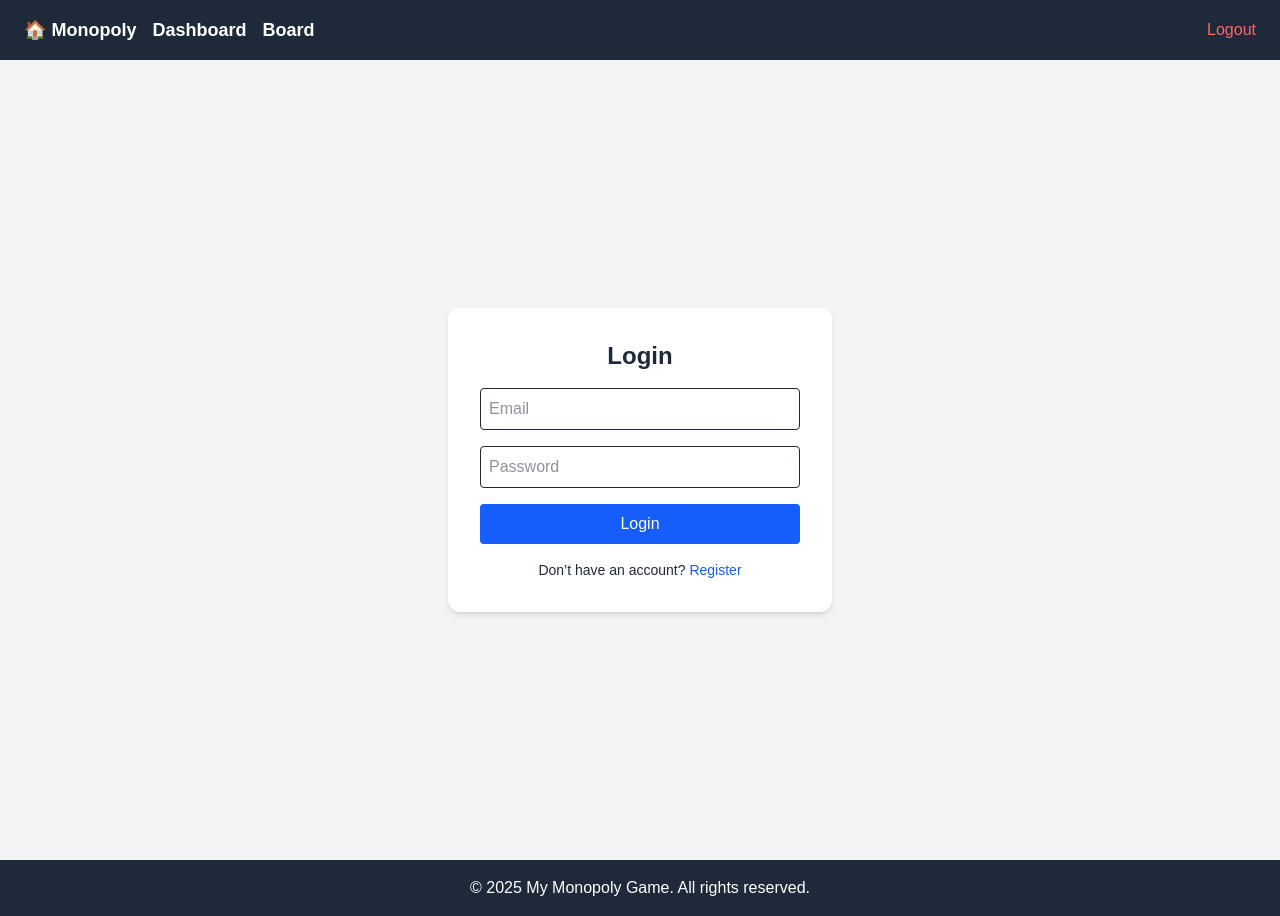
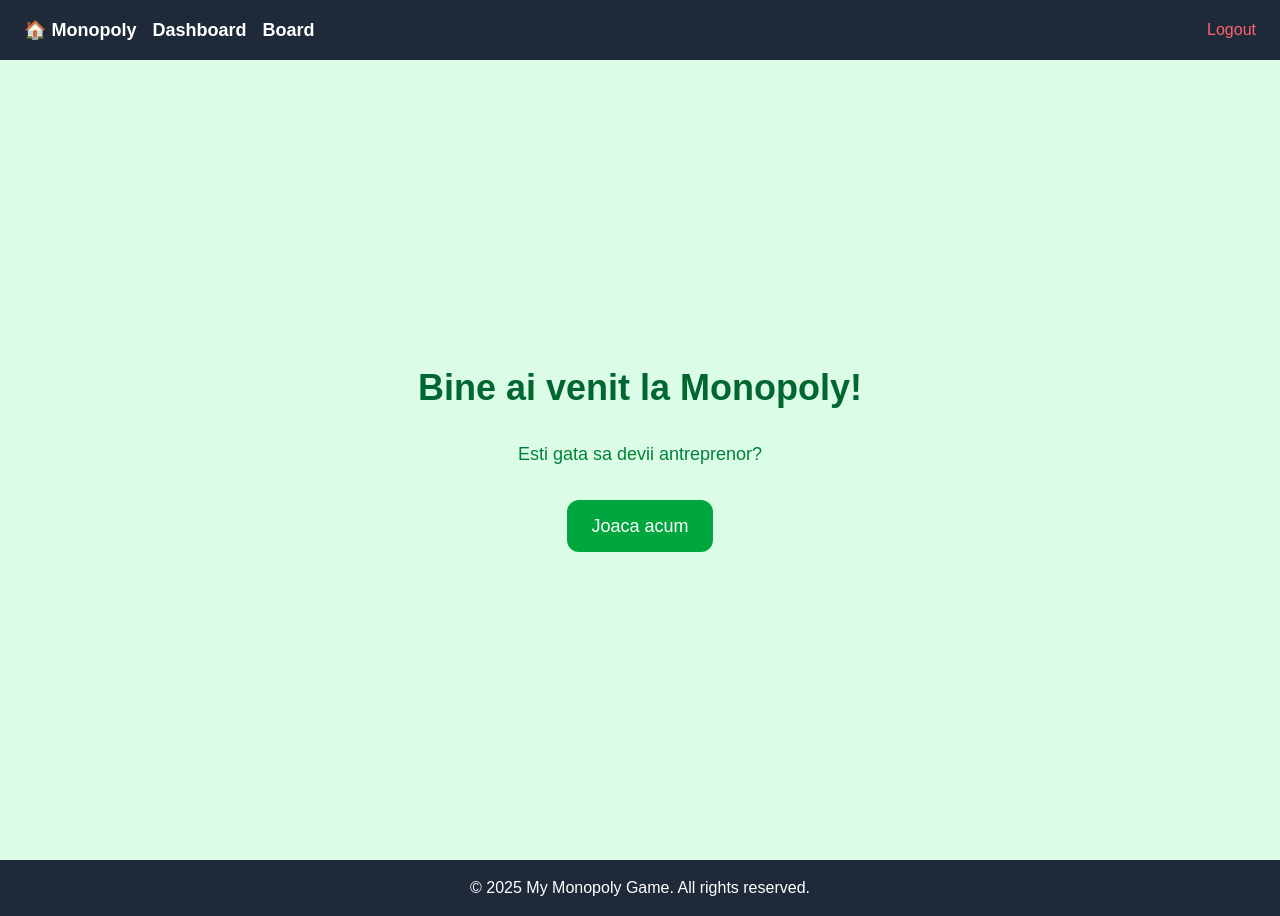
Before and after one commit to IoanTimis/P_Web_Front, a Next.js app: page / in a window 1280 px wide. Built offline with nearby package versions, Linux system fonts and the light colour scheme.

Commit message:
register and login api call working

```diff
--- a/src/app/login/page.tsx
+++ b/src/app/login/page.tsx
@@ -2,45 +2,66 @@
 
 import { useRouter } from 'next/navigation';
 import { useState } from 'react';
+import Link from 'next/link';
+import axios from 'axios';
+import { jwtDecode } from 'jwt-decode';
 
 export default function LoginPage() {
+    const [userName, setUserName] = useState('');
+    const [password, setPassword] = useState('');
+    const apiUrl = process.env.NEXT_PUBLIC_API_URL;
     const router = useRouter();
-    const [email, setEmail] = useState('');
-    const [password, setPassword] = useState('');
 
-    const handleLogin = (e: React.FormEvent) => {
+    const handleLogin = async (e: React.FormEvent) => {
         e.preventDefault();
+        try {
+            const response = await axios.post(
+                `${apiUrl}/users/login`,
+                { username: userName, password: password },
+                { withCredentials: true }
+            );
 
-        // Fake login (for now)
-        if (email && password) {
-            localStorage.setItem('user', JSON.stringify({ email }));
-            router.push('/dashboard');
+            console.log('Login response:', response);
+            const decoded = jwtDecode(response.data.token);
+            console.log('Decoded token:', decoded);
+
+            if (response.status === 200) {
+                localStorage.setItem('user', JSON.stringify(response.data));
+                router.push('/dashboard');
+            }
+        }
+        catch (error) {
+            console.error('Error logging in:', error);
+            alert('Login failed. Please check your credentials.');
         }
     };
 
     return (
         <div className="min-h-screen flex items-center justify-center bg-gray-100">
             <form onSubmit={handleLogin} className="bg-white p-8 rounded-xl shadow-md w-full max-w-sm space-y-4">
-                <h2 className="text-2xl font-bold text-center">Login</h2>
+                <h2 className="text-2xl text-gray-800 font-bold text-center">Login</h2>
                 <input
-                    type="email"
-                    placeholder="Email"
-                    className="w-full border p-2 rounded"
-                    value={email}
-                    onChange={(e) => setEmail(e.target.value)}
+                    type="text"
+                    placeholder="username"
+                    className="w-full text-gray-800 border p-2 rounded"
+                    value={userName}
+                    onChange={(e) => setUserName(e.target.value)}
                 />
                 <input
                     type="password"
                     placeholder="Password"
-                    className="w-full border p-2 rounded"
+                    className="w-full text-gray-800 border p-2 rounded"
                     value={password}
                     onChange={(e) => setPassword(e.target.value)}
                 />
-                <button className="w-full bg-blue-600 text-white py-2 rounded hover:bg-blue-700 transition">
+                <button type="submit" className="w-full bg-blue-600 text-white py-2 rounded hover:bg-blue-700 transition">
                     Login
                 </button>
-                <p className="text-sm text-center">
-                    Don't have an account? <a href="/register" className="text-blue-600 hover:underline">Register</a>
+                <p className="text-sm text-gray-800 text-center">
+                    Don't have an account?{' '}
+                    <Link href="/register" className="text-blue-600 hover:underline">
+                        Register
+                    </Link>
                 </p>
             </form>
         </div>
--- a/src/app/page.tsx
+++ b/src/app/page.tsx
@@ -1,78 +1,40 @@
 'use client';
 
-import { useState, useEffect } from 'react';
+import { useEffect, useState } from 'react';
 import { useRouter } from 'next/navigation';
 
 export default function HomePage() {
   const router = useRouter();
-  const [email, setEmail] = useState('');
-  const [password, setPassword] = useState('');
-  const [isRegistering, setIsRegistering] = useState(false);
+  const [isLoggedIn, setIsLoggedIn] = useState(false);
 
+  //Temporar
   useEffect(() => {
     const user = localStorage.getItem('user');
-    if (user) {
+    setIsLoggedIn(!!user);
+  }, []);
+
+  const handlePlayNow = () => {
+    if (isLoggedIn) {
       router.push('/dashboard');
+    } else {
+      router.push('/login');
     }
-  }, [router]);
-
-  const handleSubmit = (e: React.FormEvent) => {
-    e.preventDefault();
-    if (!email || !password) return;
-
-    if (isRegistering) {
-      localStorage.setItem('user', JSON.stringify({ email }));
-    } else {
-      const stored = localStorage.getItem('user');
-      if (!stored) return alert('User not found');
-      const user = JSON.parse(stored);
-      if (user.email !== email) return alert('Email doesn’t match');
-    }
-
-    router.push('/dashboard');
   };
 
   return (
-    <div className="min-h-screen flex items-center justify-center bg-gray-100">
-      <form onSubmit={handleSubmit} className="text-gray-800 bg-white p-8 rounded-xl shadow-md w-full max-w-sm space-y-4">
-        <h2 className="text-2xl font-bold text-center">
-          {isRegistering ? 'Register' : 'Login'}
-        </h2>
-        <input
-          type="email"
-          placeholder="Email"
-          className="text-gray-800 w-full border p-2 rounded"
-          value={email}
-          onChange={(e) => setEmail(e.target.value)}
-        />
-        <input
-          type="password"
-          placeholder="Password"
-          className="text-gray-800 w-full border p-2 rounded"
-          value={password}
-          onChange={(e) => setPassword(e.target.value)}
-        />
-        <button className="w-full bg-blue-600 text-white py-2 rounded hover:bg-blue-700 transition">
-          {isRegistering ? 'Register' : 'Login'}
-        </button>
-        <p className="text-sm text-center">
-          {isRegistering ? (
-            <>
-              Already have an account?{' '}
-              <button type="button" className="text-blue-600 hover:underline" onClick={() => setIsRegistering(false)}>
-                Login
-              </button>
-            </>
-          ) : (
-            <>
-              Don’t have an account?{' '}
-              <button type="button" className="text-blue-600 hover:underline" onClick={() => setIsRegistering(true)}>
-                Register
-              </button>
-            </>
-          )}
-        </p>
-      </form>
+    <div className="min-h-screen flex flex-col items-center justify-center bg-green-100 p-4 space-y-8">
+      <h1 className="text-4xl font-bold text-green-800 text-center">
+        Bine ai venit la Monopoly!
+      </h1>
+      <p className="text-lg text-green-700 text-center">
+        Esti gata sa devii antreprenor?
+      </p>
+      <button
+        onClick={handlePlayNow}
+        className="bg-green-600 text-white text-lg px-6 py-3 rounded-xl hover:bg-green-700 transition"
+      >
+        Joaca acum
+      </button>
     </div>
   );
 }
--- a/src/app/register/page.tsx
+++ b/src/app/register/page.tsx
@@ -1,32 +1,95 @@
 'use client';
 
 import { useRouter } from 'next/navigation';
-import { useEffect, useState } from 'react';
-
+import { useState } from 'react';
+import Link from 'next/link';
+import axios from 'axios';
+import { useEffect } from 'react';
 
 export default function RegisterPage() {
+  const [userName, setUserName] = useState('');
+  const [password, setPassword] = useState('');
+  const apiUrl = process.env.NEXT_PUBLIC_API_URL;
   const router = useRouter();
-  const [email, setEmail] = useState('');
-  const [password, setPassword] = useState('');
-  const [confirm, setConfirm] = useState('');
+  const [success, setSuccess] = useState(false);
 
-  const handleRegister = (e: React.FormEvent) => {
-    e.preventDefault();
-    if (password === confirm && email) {
-      localStorage.setItem('user', JSON.stringify({ email }));
-      router.push('/dashboard');
+  const handleRegister = async (e: React.FormEvent) => {
+    try {
+      e.preventDefault();
+
+      console.log('Registering user:', { userName, password });
+      const registerUser = await axios.post(`${apiUrl}/users/register`, {
+        username: userName,
+        password: password,
+      }, { withCredentials: true } );
+
+      if(registerUser.status === 201) {
+        setSuccess(true);
+      }
+
+    } catch (error) {
+      console.error('Error registering user:', error);
     }
   };
 
+  useEffect(() => {
+    if (success) {
+      const timer = setTimeout(() => {
+        router.push('/login');
+      }, 2000);
+      return () => clearTimeout(timer);
+    }
+  }, [success, router]);
+
+  if (success) {
+    return (
+      <div className="min-h-screen flex items-center justify-center bg-green-100">
+        <h2 className="text-2xl text-green-800 font-bold text-center">
+          Te-ai inregistrat cu succes! Te redirectionam catre logare in 2 secunde.
+        </h2>
+      </div>
+    );
+  }
+
   return (
     <div className="min-h-screen flex items-center justify-center bg-gray-100">
-      <form onSubmit={handleRegister} className="bg-white p-8 rounded-xl shadow-md w-full max-w-sm space-y-4">
-        <h2 className="text-gray-800 text-2xl font-bold text-center">Register</h2>
-        <input type="email" placeholder="Email" className="text-gray-800 w-full border p-2 rounded" value={email} onChange={(e) => setEmail(e.target.value)} />
-        <input type="password" placeholder="Password" className="text-gray-800 w-full border p-2 rounded" value={password} onChange={(e) => setPassword(e.target.value)} />
-        <input type="password" placeholder="Confirm Password" className="text-gray-800 w-full border p-2 rounded" value={confirm} onChange={(e) => setConfirm(e.target.value)} />
-        <button className="w-full bg-green-600 text-white py-2 rounded hover:bg-green-700 transition">Register</button>
-        <p className="text-sm text-center">Already have an account? <a href="/login" className="text-blue-600 hover:underline">Login</a></p>
+      <form
+        onSubmit={handleRegister}
+        className="bg-white p-8 rounded-xl shadow-md w-full max-w-sm space-y-4"
+      >
+        <h2 className="text-gray-800 text-2xl font-bold text-center">
+          Register
+        </h2>
+
+        <input
+          type="text"
+          placeholder="username"
+          className="text-gray-800 w-full border p-2 rounded"
+          value={userName}
+          onChange={(e) => setUserName(e.target.value)}
+        />
+
+        <input
+          type="password"
+          placeholder="Password"
+          className="text-gray-800 w-full border p-2 rounded"
+          value={password}
+          onChange={(e) => setPassword(e.target.value)}
+        />
+
+        <button
+          type="submit"
+          className="w-full bg-green-600 text-white py-2 rounded hover:bg-green-700 transition"
+        >
+          Register
+        </button>
+
+        <p className="text-sm text-gray-800 text-center">
+          Already have an account?{' '}
+          <Link href="/login" className="text-blue-600 hover:underline">
+            Login
+          </Link>
+        </p>
       </form>
     </div>
   );
```
